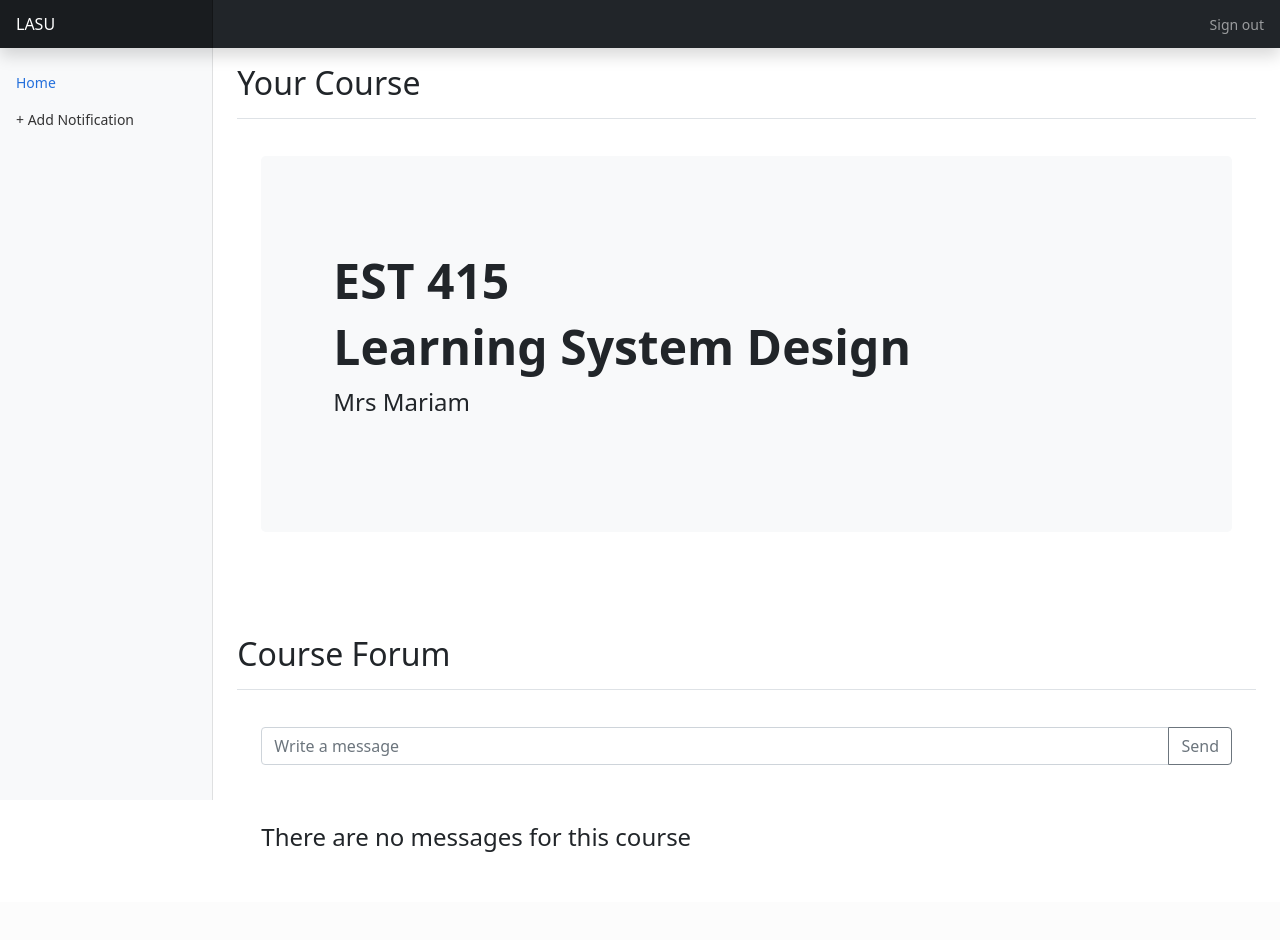
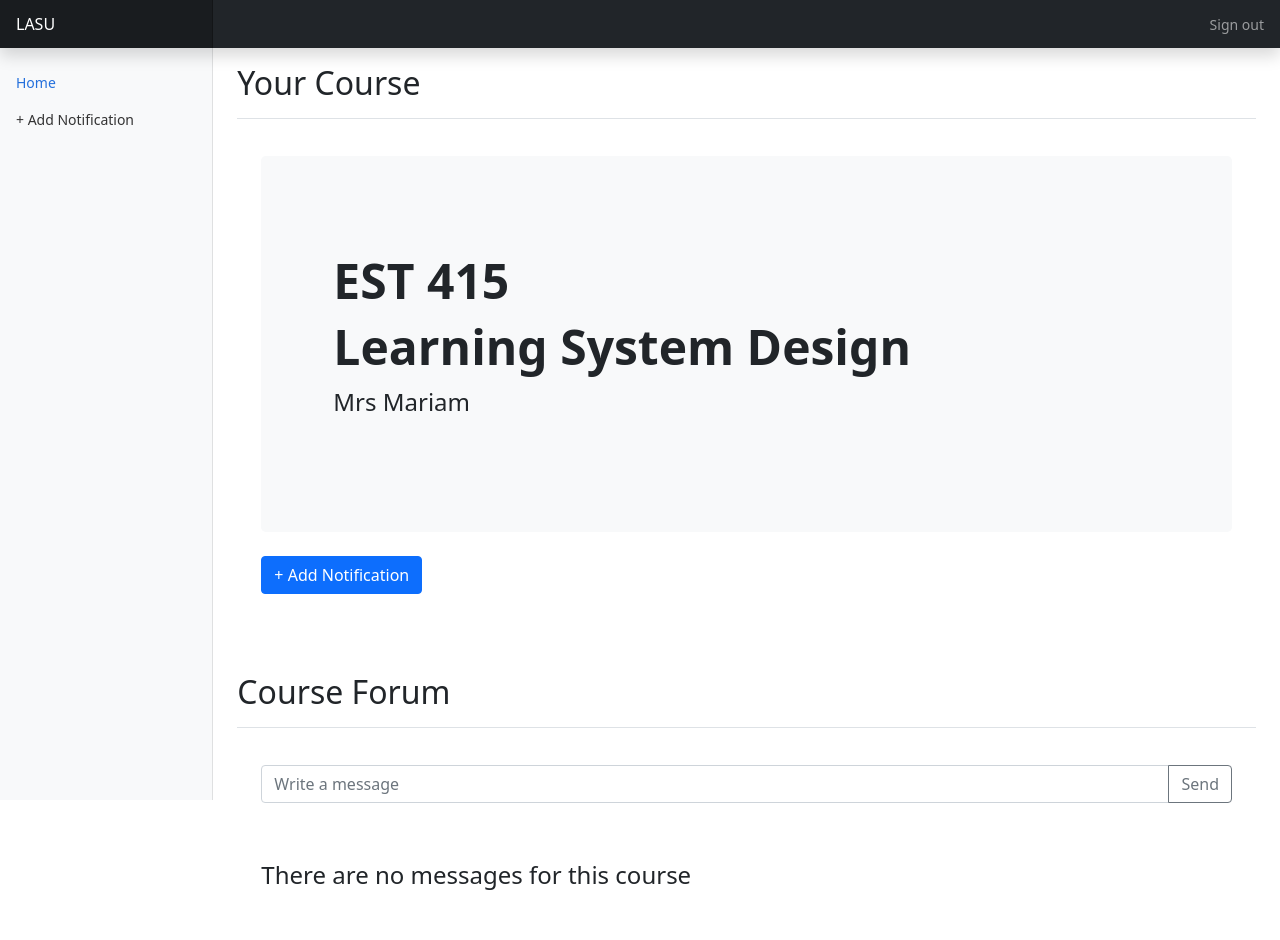
Before and after one commit to Danjuma1/course_interact, a Django app: template core/templates/core/lecturer_detail.html in a window 1280 px wide. Before the commit the page ends 852 px from the top, so only its background shows below. Run offline with Django 3.2, Linux system fonts and the light colour scheme; the template is opened without the code that fills it: values that come from a table or form of the project are taken from there, others are empty; data comes from the database, SQL or seed files in the repository; some libraries are stand-ins or nearby versions.

Commit message:
added btn

```diff
--- a/core/templates/core/lecturer_detail.html
+++ b/core/templates/core/lecturer_detail.html
@@ -187,6 +187,13 @@
                 </div>
               </div>
         </div>
+
+        <div class="container">
+            <a class="btn btn-primary" aria-current="page" href="{% url 'add_notification' course.id %}">
+                + Add Notification
+            </a>
+        </div>
+
     </main>
 
     <main class="col-md-9 ms-sm-auto col-lg-10 px-md-4">
```
